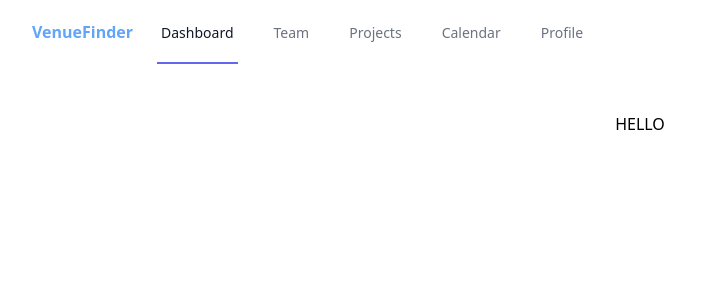
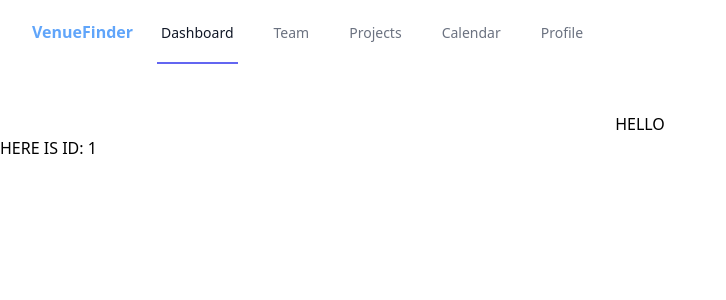
Before and after one commit to IsacHolstad/venuefinder, a React (Create React App) app: page /venuedetail/1 in a window 1280 px wide. Shown: the top 300 px of the page, without its empty margins (0-726 px from the left). Built offline with nearby package versions, Linux system fonts and the light colour scheme.

Commit message:
displaying venue id in detailpage

```diff
--- a/src/components/views/VenueDetail.js
+++ b/src/components/views/VenueDetail.js
@@ -14,11 +14,12 @@ const VenueDetail = () => {
         }
     }, [dispatch, id])
     console.log("ID IS HERE",id)
-    console.log("single venue data:",singleVenue)
-    console.log(singleVenue.id)
+    console.log("SINGLE VENUE DATA:",singleVenue)
     return (
         <>
             <h1 className="text-center mt-12">HELLO</h1>
+            <div>HERE IS ID: {singleVenue.id}</div>
+            <div>{singleVenue.name}</div>
         </>
     );
 };
--- a/src/store/modules/venueSlice.js
+++ b/src/store/modules/venueSlice.js
@@ -4,7 +4,7 @@ const venueSlice = createSlice({
     name: 'venues',
     initialState: {
         venues: [],
-        singleVenue: [], //may be [] instead of null in singleVenues
+        singleVenue: {}, //may be [] instead of null in singleVenues
     },
     reducers: {
         SET_VENUE: (state, action) => {
@@ -27,26 +27,28 @@ export const fetchVenues = () => async (dispatch) => {
         console.log("RESPONSE IN VENUESLICE IS HERE!!!!!!", response);
         const data = await response.json();
         console.log("HERE IS API DATA", data)
-        dispatch(SET_VENUE(data))
+        dispatch(SET_VENUE(data));
     }
     catch (e) {
-        console.log(e)
+        console.log(e);
         console.log("respone failed")
     }
 }
 
 export const fetchSingleVenues = (id) => async dispatch => {
-    dispatch(SET_SINGLE_VENUE({}));
+    dispatch(SET_SINGLE_VENUE({id}));
     //dispatch loading
     let response;
     try{
         response = await (`https://nf-api.onrender.com/api/v1/holidaze/venues/${id}`);
-        console.log("single venue data response",response)
         const data = await response.json();
-        console.log("detail data here!!",data)
-        dispatch(SET_SINGLE_VENUE(data))
+        //TODO error with response.json()
+        console.log("DETAIL DATA HERE!",data)
+        console.log("name is here ",data.name)
+        dispatch(SET_SINGLE_VENUE(data));
     } catch (e) {
-        console.log("ERROR HERE",e)
+        console.log("ERROR HERE",e);
+
 
     }
 
```
Also changed, not shown: 1 other file (tests, documents, lock files or other folders).
